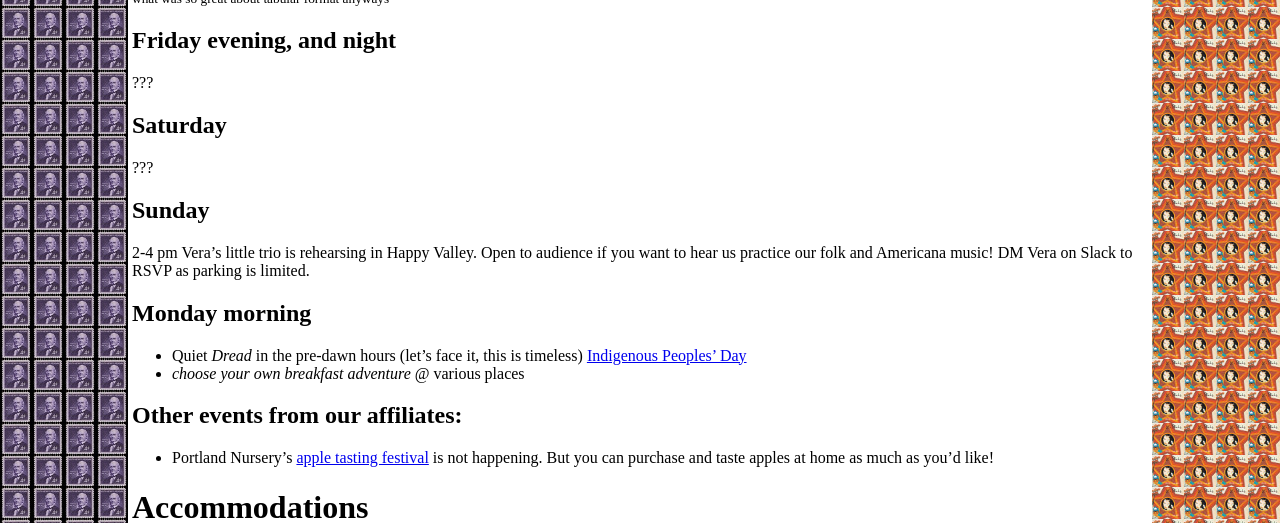
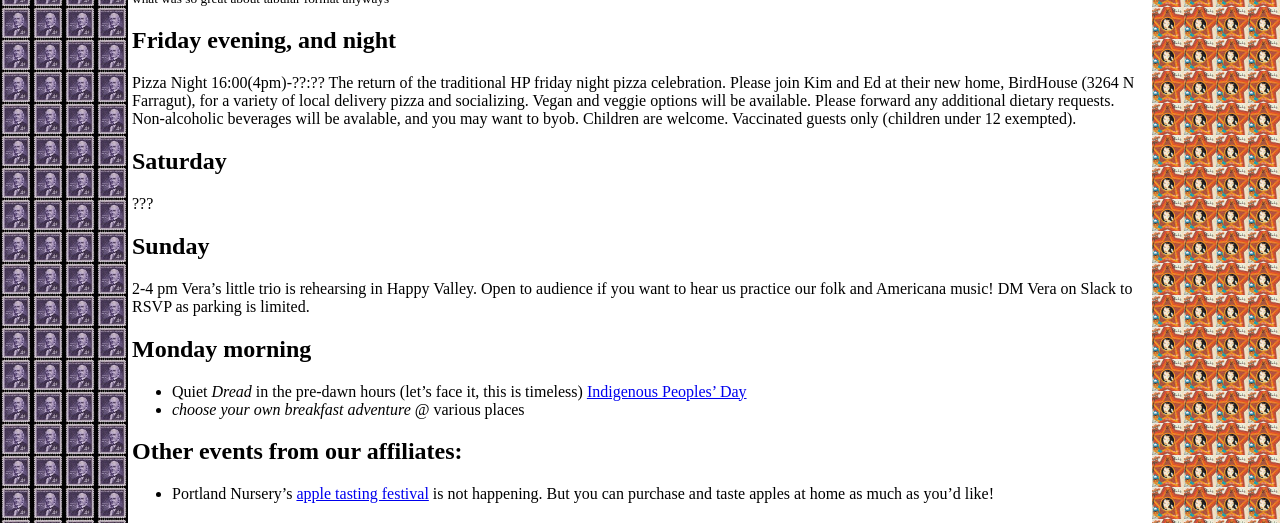
Before and after one commit to horacephair/horacephair.github.io, a Jekyll site: the page built from index.md, in a window 1280 px wide and 900 px high, scrolled down 1023 px, cut to the strip 186-709 px from the top of the window. Built offline with Jekyll 4.4.1, drawn with Linux system fonts in a browser that asks for light colours; our own code applies the rules of GitHub Pages for plain Markdown files.

Commit message:
Update index.md
Added pizza night info

```diff
--- a/index.md
+++ b/index.md
@@ -40,7 +40,11 @@ Also it's turned into a sort of distributed asynchronous year-round HP, in that
 <small>what was so great about tabular format anyways</small>
 
 ## Friday evening, and night
-???
+Pizza Night
+16:00(4pm)-??:??
+The return of the traditional HP friday night pizza celebration. Please join Kim and Ed at their new home, BirdHouse (3264 N Farragut), for a variety of local delivery pizza and socializing. Vegan and veggie options will be available. Please forward any additional dietary requests. Non-alcoholic beverages will be avalable, and you may want to byob. Children are welcome. Vaccinated guests only (children under 12 exempted).
+
+
 
 ## Saturday
 ???
```
